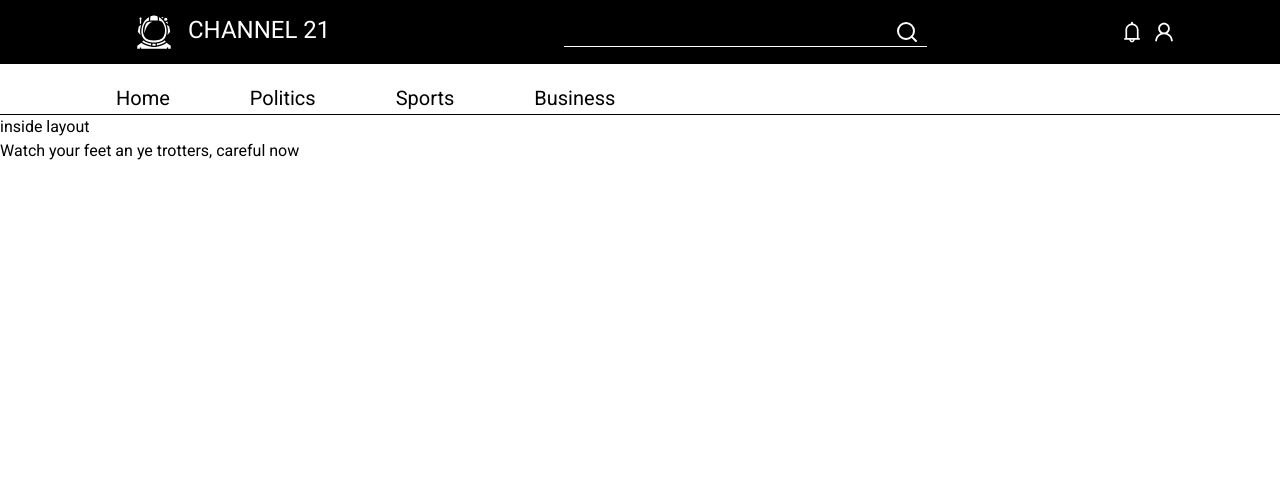
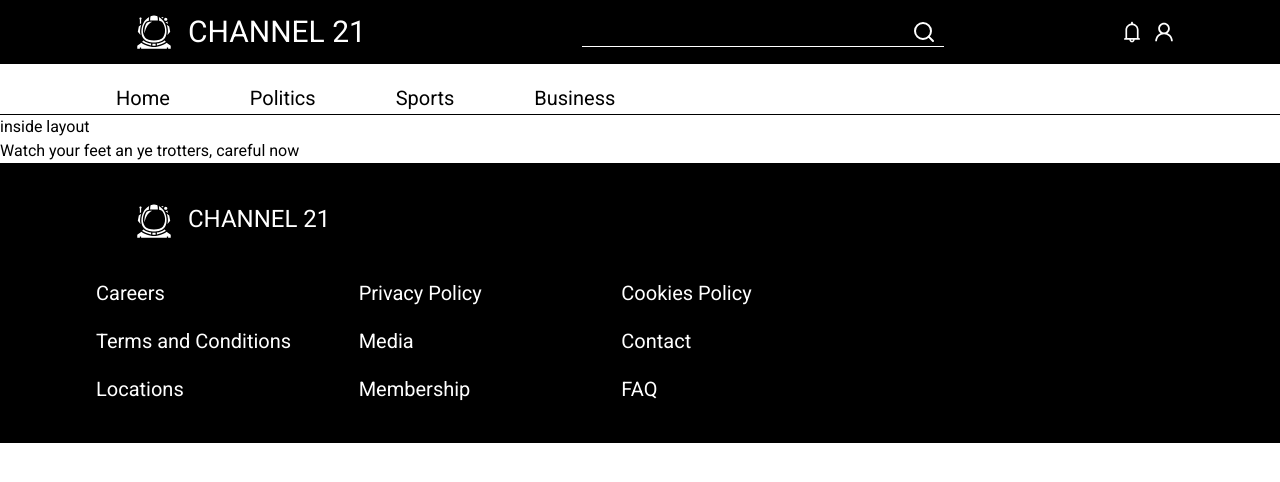
Before and after one commit to ktstrong/nextJs-prismic-news-site, a Next.js app: page / in a window 1280 px wide. Shown: the top 482 px of the page. Built offline with nearby package versions, Linux system fonts and the light colour scheme.

Commit message:
footer component

```diff
--- /dev/null
+++ b/components/Footer.js
@@ -0,0 +1,33 @@
+import {GiAstronautHelmet} from "react-icons/gi";
+
+import Link from "next/link";
+
+
+export default function Footer(props) {
+    return (
+        <div className="bg-black text-white text-xl py-10 px-24 flex flex-col">
+            <div>
+                <Link href="/">
+                    <a className="uppercase text-2xl flex align-baseline px-10 my-auto" >
+                    <GiAstronautHelmet className="inline text-4xl mr-4" />
+                        Channel 21
+                    </a>
+                </Link>
+            </div>
+            <div className="grid grid-cols-3 gap-5 mt-10 max-w-3xl">
+                <h1>Careers</h1>
+                <h1>Privacy Policy</h1>
+                <h1>Cookies Policy</h1>
+                <h1>Terms and Conditions</h1>
+                <h1>Media</h1>
+                <h1>Contact</h1>
+                <h1>Locations</h1>
+                <h1>Membership</h1>
+                <h1>FAQ</h1>
+
+
+
+            </div>
+        </div>
+    );
+}
--- a/components/Layout.js
+++ b/components/Layout.js
@@ -1,53 +1,14 @@
-import {GiAstronautHelmet} from "react-icons/gi";
-import {AiOutlineUser, AiOutlineBell} from "react-icons/ai";
-import {FiSearch} from "react-icons/fi";
-import Link from "next/link";
+
+import Footer from "./Footer"
+import Navbar from "./Navbar"
 
 export default function Layout( {children} ) {
     return (
        <div>
-            <div className="px-2 md:px-24 bg-black text-white flex justify-between h-16">
-               <Link href="/">
-                    <a className="uppercase text-2xl flex align-baseline px-10 my-auto" >
-                         <GiAstronautHelmet className="inline text-4xl mr-4" />
-                        Channel 21
-                    </a>
-                </Link>
-{/* search bar */}
-                <div className="flex items-center w-1/3 text-lg">
-                    {/* border-b means borer at the bottom, w-fll means width full (container) */}
-                    <input type="text" className="bg-transparent border-b w-full border-white outline-none"/>
-                    <FiSearch  className="-ml-8 text-2xl hover:text-red-600 cursor-pointer" />
-                </div>
-{/* user and notification icons     mr- margin right*/}
-                <div className="flex items-center text-2xl">
-                    <AiOutlineBell className="mr-2 cursor-pointer hover:text-red-600" />
-                    <AiOutlineUser className="mr-2 cursor-pointer hover:text-red-600" />
-                </div>
-
-            </div>
-
-            <div className="px-2 md: px-24 bg-white flex border-b border-black " >
-                <Link href="/" >
-                    <a className="mr-10 text-xl mt-5 px-5 border-b-2 border-transparent hover:border-black"> Home
-                    </a>
-                </Link>
-                <Link href="/politics" >
-                    <a className="mr-10 text-xl mt-5 px-5 border-b-2 border-transparent hover:border-black"> Politics
-                    </a>
-                </Link>
-                <Link href="/sports" >
-                    <a className="mr-10 text-xl mt-5 px-5 border-b-2 border-transparent hover:border-black"> Sports
-                    </a>
-                </Link>
-                <Link href="/business" >
-                    <a className="mr-10 text-xl mt-5 px-5 border-b-2 border-transparent hover:border-black"> Business
-                    </a>
-                </Link>
-            </div>
+        <Navbar/>
             { children }
             <div>Watch your feet an ye trotters, careful now</div>
-
+        <Footer/>
         </div>
     );
 }
--- /dev/null
+++ b/components/Navbar.js
@@ -0,0 +1,50 @@
+import Link from "next/link";
+import {GiAstronautHelmet} from "react-icons/gi";
+import {AiOutlineUser, AiOutlineBell} from "react-icons/ai";
+import {FiSearch} from "react-icons/fi";
+
+export default function Navbar(props) {
+    return (
+        <div>
+            <div className="px-2 md:px-24 bg-black text-white flex justify-between h-16">
+               <Link href="/">
+                    <a className="uppercase text-3xl flex align-baseline px-10 my-auto" >
+                        <GiAstronautHelmet className="inline text-4xl mr-4" />
+                        Channel 21
+                    </a>
+                </Link>
+{/* search bar */}
+                <div className="flex items-center w-1/3 text-lg">
+                    {/* border-b means borer at the bottom, w-fll means width full (container) */}
+                    <input type="text" className="bg-transparent border-b w-full border-white outline-none"/>
+                    <FiSearch  className="-ml-8 text-2xl hover:text-red-600 cursor-pointer" />
+                </div>
+{/* user and notification icons    */}
+                <div className="flex items-center text-2xl">
+                    <AiOutlineBell className="mr-2 cursor-pointer hover:text-red-600" />
+                    <AiOutlineUser className="mr-2 cursor-pointer hover:text-red-600" />
+                </div>
+
+            </div>
+
+            <div className="px-2 md: px-24 bg-white flex border-b border-black " >
+                <Link href="/" >
+                    <a className="mr-10 text-xl mt-5 px-5 border-b-2 border-transparent hover:border-black"> Home
+                    </a>
+                </Link>
+                <Link href="/politics" >
+                    <a className="mr-10 text-xl mt-5 px-5 border-b-2 border-transparent hover:border-black"> Politics
+                    </a>
+                </Link>
+                <Link href="/sports" >
+                    <a className="mr-10 text-xl mt-5 px-5 border-b-2 border-transparent hover:border-black"> Sports
+                    </a>
+                </Link>
+                <Link href="/business" >
+                    <a className="mr-10 text-xl mt-5 px-5 border-b-2 border-transparent hover:border-black"> Business
+                    </a>
+                </Link>
+            </div>
+        </div>
+    );
+}
```
